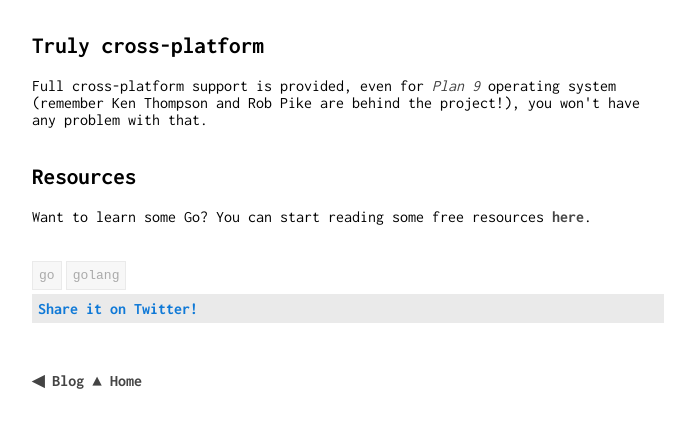
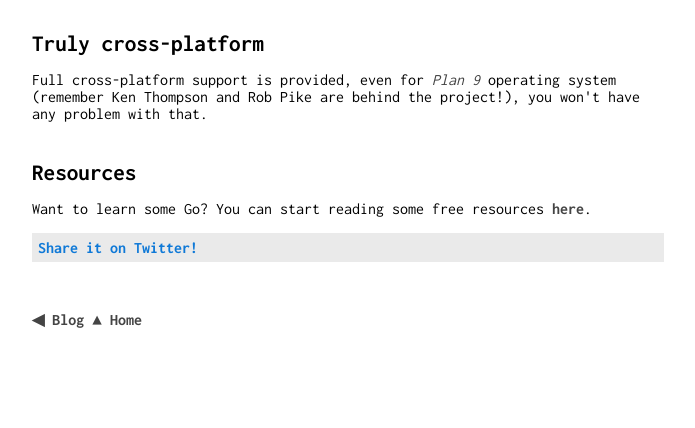
Before and after one commit to nhsz/blog, a plain HTML site: page ready-set-go.html in a window 1280 px wide. Shown: the part 1202-1630 px from the top of the page, without its empty margins (292-987 px from the left). After the commit the page ends 1580 px from the top, so only its background shows below. Drawn offline with Linux system fonts and the light colour scheme.

Commit message:
Update tags

```diff
--- a/ready-set-go.html
+++ b/ready-set-go.html
@@ -42,10 +42,6 @@
       <h2>Resources</h2>
       <p>Want to learn some Go? You can start reading some free resources <strong><a class="link" href="https://github.com/nhsz/learn-go/blob/master/README.md" target="_blank" rel="noopener">here</a></strong>.</p>
 
-      <div class="tags-block">
-        <code class="tags">go</code> <code class="tags">golang</code>
-      </div>
-
       <div class="block-highlight">
         <p class="text-block"><a class="link twitter" href="https://twitter.com/intent/tweet?text=Ready, set, Go! http://bit.ly/Ready-set-Go&hashtags=go,golang&via=_nhsz" target="_blank" rel="noopener">Share it on Twitter!</a></p>
       </div>
--- a/styles-post.css
+++ b/styles-post.css
@@ -21,8 +21,8 @@ body {
 
 h2 {
   font-size: 1.45em;
-  margin-top: 36px;
-  margin-bottom: 20px;
+  margin-top: 38px;
+  margin-bottom: 16px;
 }
 
 .caret {
@@ -105,16 +105,3 @@ a:visited {
   margin-top: 48px;
   margin-bottom: 24px;
 }
-
-.tags-block {
-  margin-top: 40px;
-  margin-bottom: -5px;
-}
-
-.tags {
-  color: #aaa;
-  padding: 6px;
-  margin-right: -4px;
-  background-color: #f7f7f7;
-  border: 1px solid #eaeaea;
-}
```
